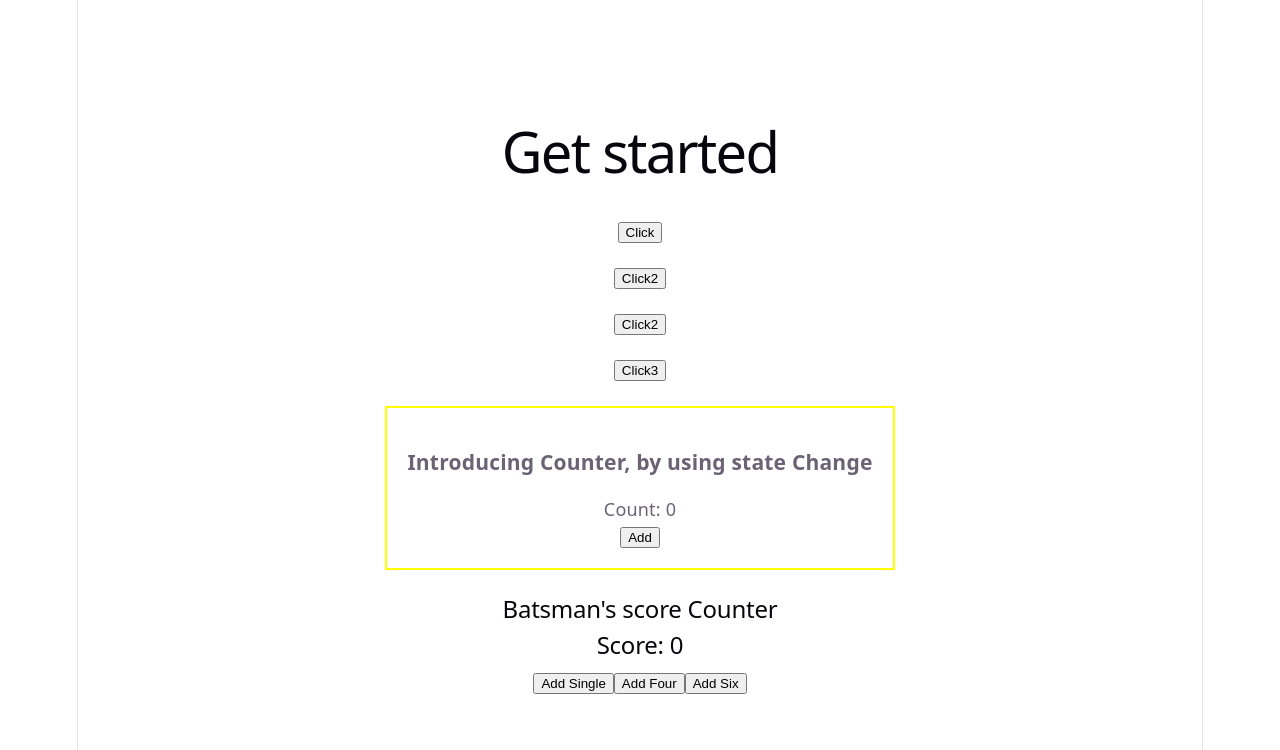
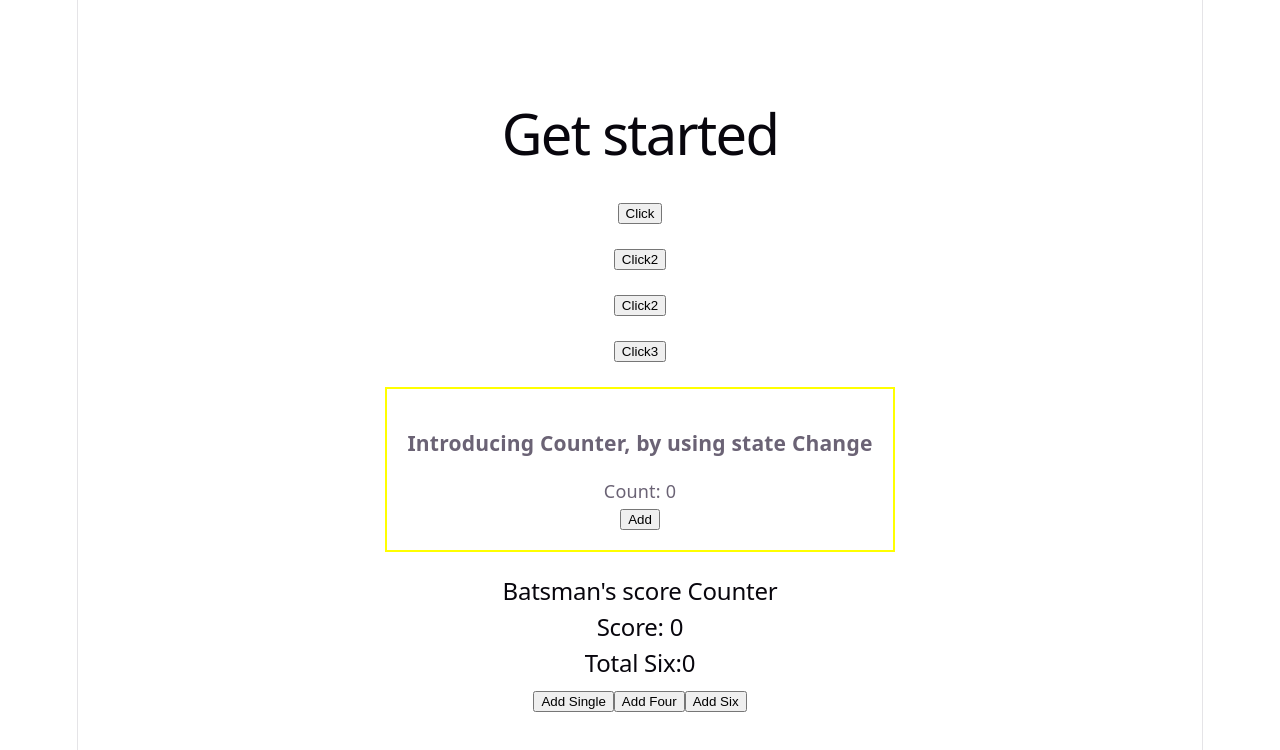
Before and after one commit to asm-saim/v2-react-core-concepts, a React (Vite) app: page / in a window 1280 px wide. Shown: the top 750 px of the page. Built offline with nearby package versions, Linux system fonts and the light colour scheme.

Commit message:
useState is a Hook used in nested way

```diff
--- a/src/Batsman.jsx
+++ b/src/Batsman.jsx
@@ -2,26 +2,32 @@ import { useState } from "react"
 
 export default function Batsman() {
     const [score, setScore] = useState(0)
+    const [six, setSix] = useState(0)
 
-const handleSingle=()=>{
-    const scoreSingle=score+1;
+    const handleSingle = () => {
+        const scoreSingle = score + 1;
         setScore(scoreSingle)
     }
 
-const handleFour=()=>{
-    const scoreFour=score+4;
+    const handleFour = () => {
+        const scoreFour = score + 4;
         setScore(scoreFour);
     }
 
-const handleSix=()=>{
-    const scoreSix=score+6;
+    const handleSix = () => {
+        const scoreSix = score + 6;
         setScore(scoreSix)
+
+        const sixCounter = six + 1;
+        setSix(sixCounter)
+
     }
 
     return (
         <div>
             <h2>Batsman's score Counter</h2>
             <h2>Score: {score}</h2>
+            <h2>Total Six:{six}</h2>
             <button onClick={handleSingle}>Add Single</button>
             <button onClick={handleFour}>Add Four</button>
             <button onClick={handleSix}>Add Six</button>
```
Lines whose indentation alone changed are shown as unchanged.
